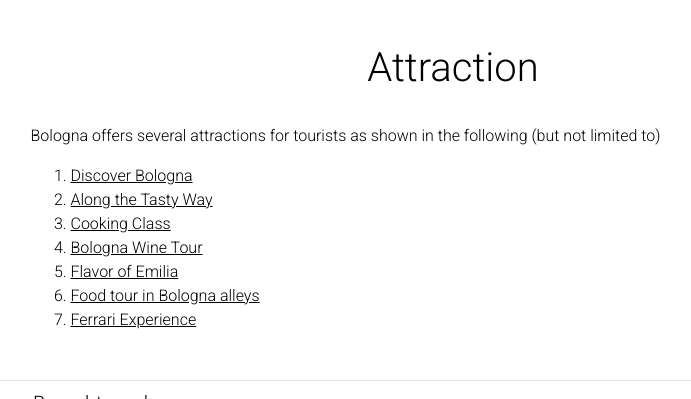
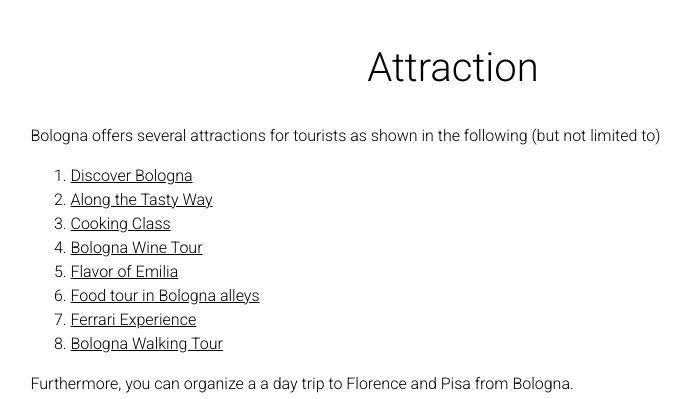
Before and after one commit to GenAI4DPS/advances-challenges, a Jekyll site: the page built from _pages/attraction.md, in a window 1280 px wide and 1116 px high, cut to the strip 306-705 px from the top of the window. Shown: the whole strip, without its empty margins (187-878 px from the left). Built offline with Jekyll 4.4.1, drawn with Linux system fonts in a browser that asks for light colours; comment, search, counter and statistics services are not loaded; a style sheet for code colours, icons or effects is not loaded.

Commit message:
Update attraction.md

```diff
--- a/_pages/attraction.md
+++ b/_pages/attraction.md
@@ -18,3 +18,6 @@ Bologna offers several attractions for tourists as shown in the following (but n
 5. <u>Flavor of Emilia</u>
 6. <u>Food tour in Bologna alleys</u>
 7. <u>Ferrari Experience</u>
+8. <u>Bologna Walking Tour</u>
+
+Furthermore, you can organize a a day trip to Florence and Pisa from Bologna.
```
